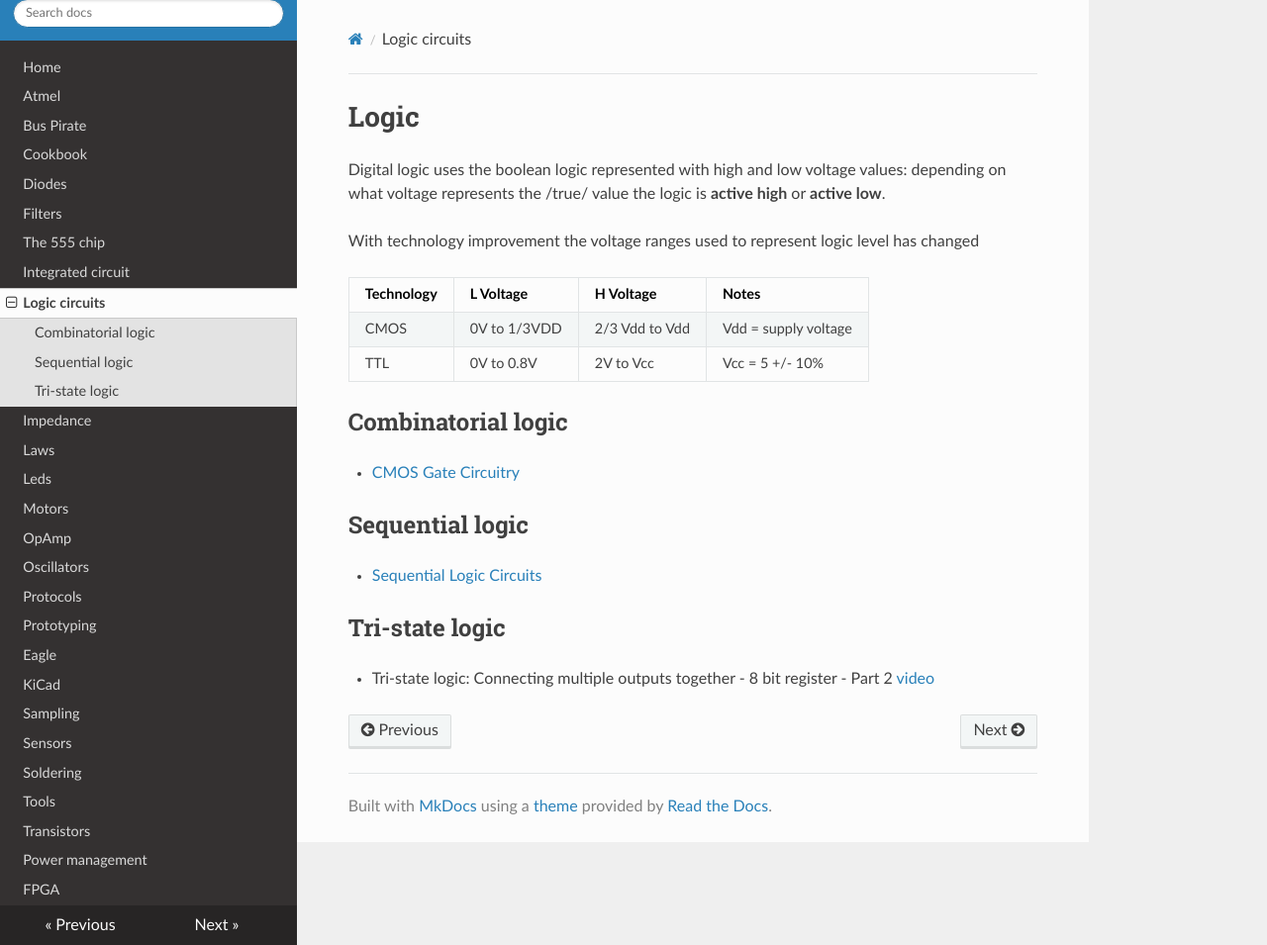
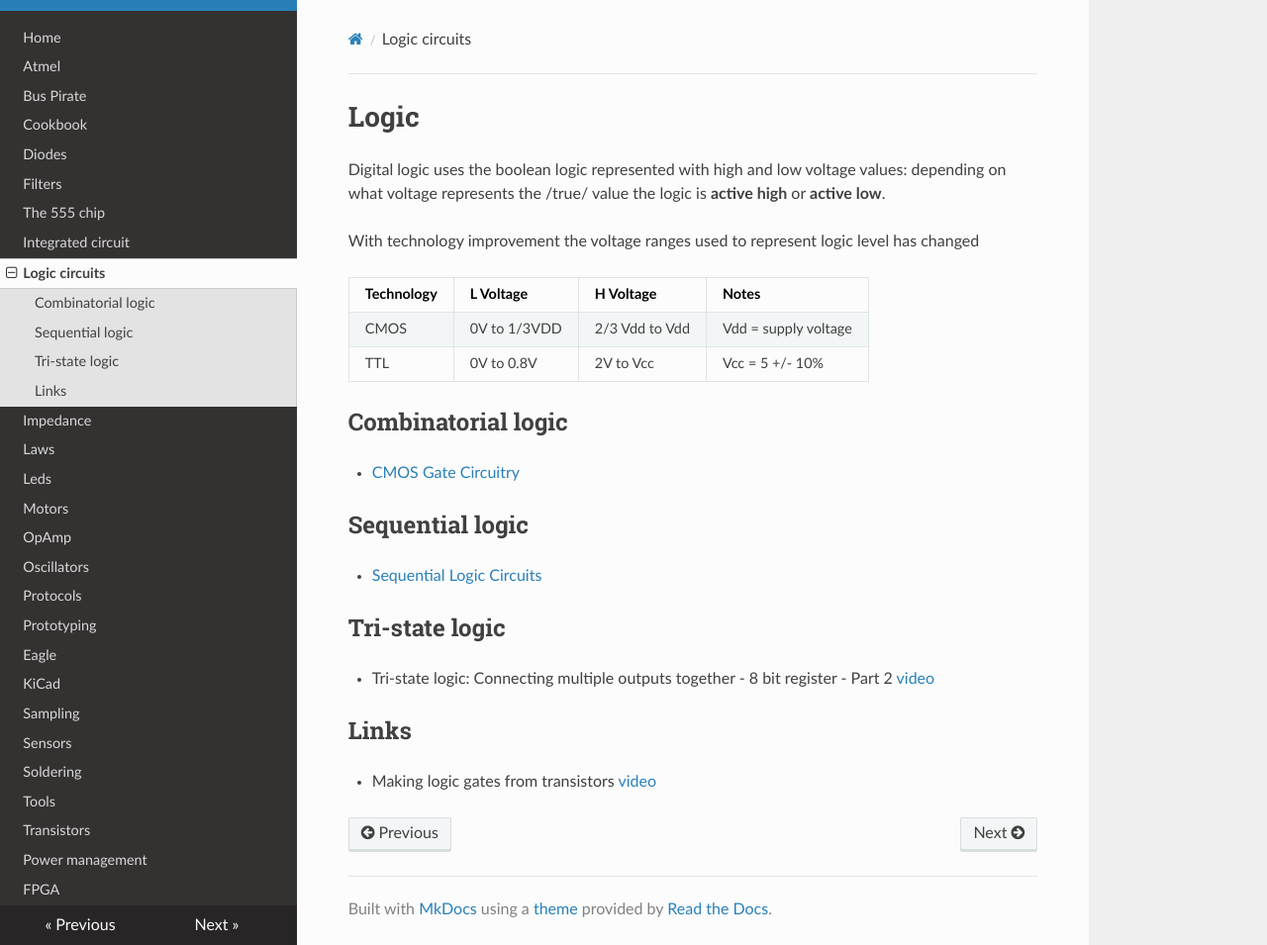
Before and after one commit to gipi/electronics-notes, an MkDocs documentation site: the page built from docs/logic.md, in a window 1280 px wide and 955 px high. Shown: the whole window at 99% size. Built offline with MkDocs 1.6.1, drawn with Linux system fonts in a browser that asks for light colours; nearby versions of some CDN libraries; old or Windows-style settings are respelled for this version of MkDocs.

Commit message:
Add video.

```diff
--- a/docs/logic.md
+++ b/docs/logic.md
@@ -21,3 +21,7 @@ With technology improvement the voltage ranges used to represent logic level has
 ## Tri-state logic
 
  - Tri-state logic: Connecting multiple outputs together - 8 bit register - Part 2 [video](https://youtu.be/faAjse109Q8)
+
+## Links
+
+ - Making logic gates from transistors [video](https://www.youtube.com/watch?v=sTu3LwpF6XI)
```
